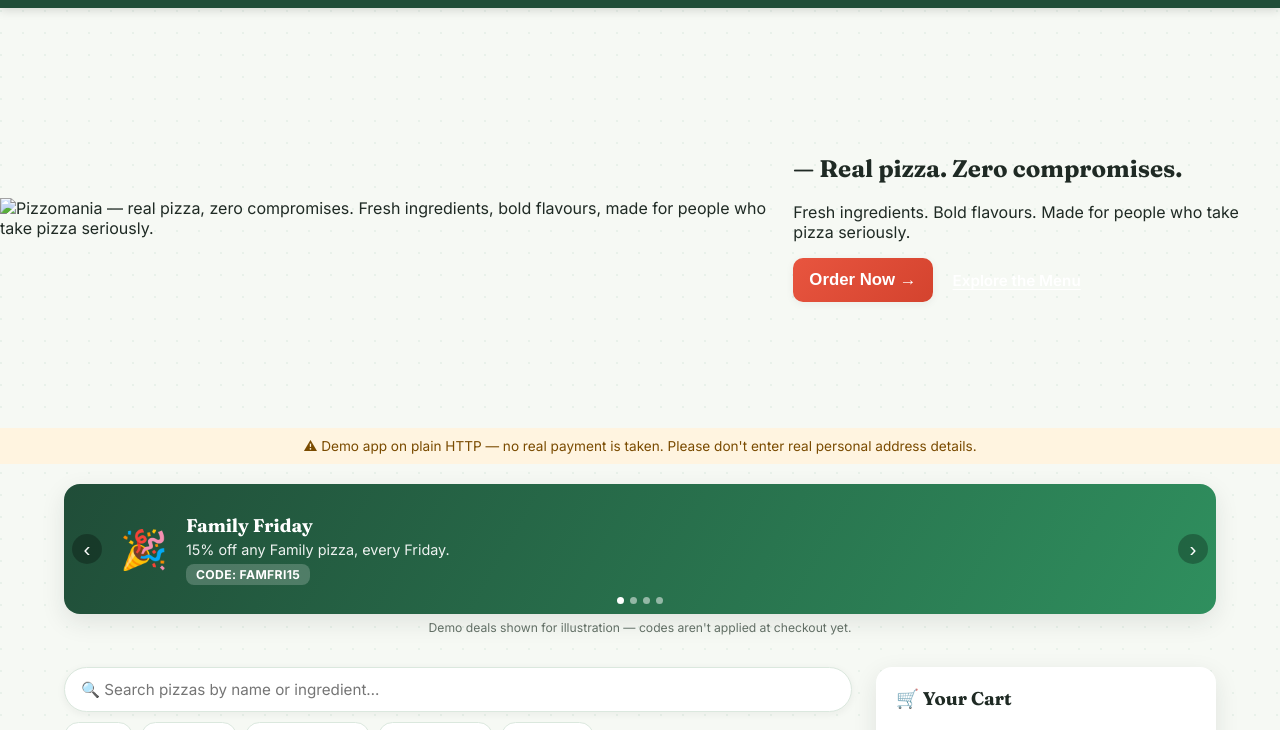
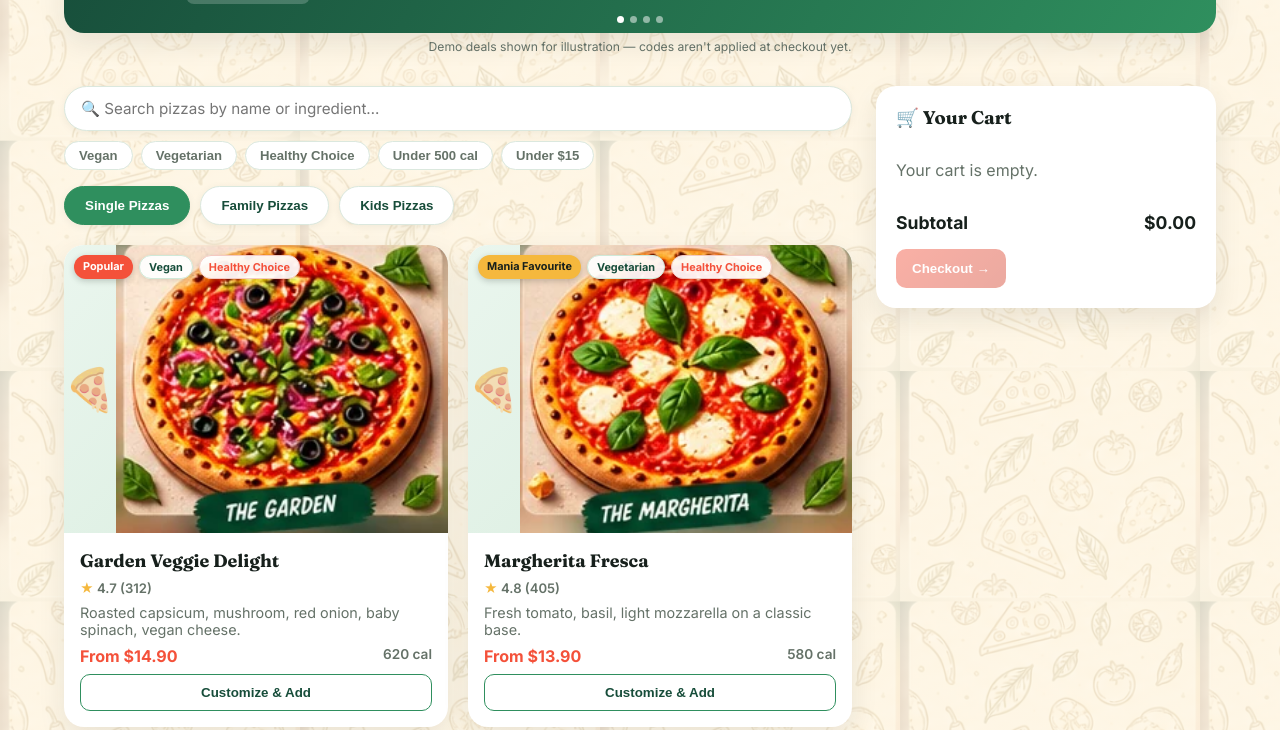
Before and after one commit to Niharmyth/pizzagent_1, a Flask app: template templates/index.html in a window 1280 px wide. Shown: the part 320-1050 px from the top of the page. Run offline with Flask 3, Linux system fonts and the light colour scheme; the template is opened without the code that fills it, so the values that code supplies are empty.

Commit message:
Rebranding

```diff
--- a/static/app.js
+++ b/static/app.js
@@ -281,6 +281,28 @@ $('#checkAddressBtn').onclick = async () => {
   }catch(e){ $('#addressStatus').textContent = `Could not check address: ${e.message}`; }
 };
 
+// Four-stage branded loading progression shown during the 10s countdown.
+const LOADING_STAGES = [
+  {img:'/static/images/loading/dough.png', text:'Preparing your dough…'},
+  {img:'/static/images/loading/sauce.png', text:'Adding the sauce…'},
+  {img:'/static/images/loading/oven.png', text:'Baking to perfection…'},
+  {img:'/static/images/loading/ready.png', text:'Almost ready!'},
+];
+function setLoadingStage(elapsedSeconds){
+  const idx = Math.min(LOADING_STAGES.length-1, Math.floor(elapsedSeconds / 2.5));
+  const img = $('#loadingStageImg');
+  if(img.dataset.stage == idx) return;
+  img.dataset.stage = idx;
+  const stage = LOADING_STAGES[idx];
+  const wrap = $('.loading-stage');
+  wrap.classList.remove('stage-fade');
+  void wrap.offsetWidth;
+  img.src = stage.img;
+  img.alt = stage.text.replace('…', '');
+  $('#loadingStageText').textContent = stage.text;
+  wrap.classList.add('stage-fade');
+}
+
 $('#placeOrderBtn').onclick = placeOrder;
 
 async function placeOrder(){
@@ -331,8 +353,10 @@ async function placeOrder(){
     $('#countdownBox').hidden = false;
     let n = 10;
     $('#countdownNum').textContent = n;
+    setLoadingStage(0);
     const timer = setInterval(() => {
       n -= 1; $('#countdownNum').textContent = Math.max(n,0);
+      setLoadingStage(10 - n);
       if(n <= 0){ clearInterval(timer); showConfirmation(result.order); }
     }, 1000);
   } else {
@@ -603,8 +627,11 @@ function handleNav(target){
   else if(target === 'account'){ openAccount(); }
 }
 
-$$('.nav-link, .bn-btn, .cart-icon-btn').forEach(el => {
-  el.addEventListener('click', () => handleNav(el.dataset.nav));
+$$('.nav-link, .bn-btn, .cart-icon-btn, .brand[data-nav]').forEach(el => {
+  el.addEventListener('click', (e) => {
+    if(el.tagName === 'A') e.preventDefault();
+    handleNav(el.dataset.nav);
+  });
 });
 
 // Delegated close handling — belt-and-braces so a popup can ALWAYS be
--- a/static/style.css
+++ b/static/style.css
@@ -1,18 +1,19 @@
 :root{
-  --green-dark:#204d38;
-  --green:#2f8f5e;
+  --green-dark:#174D3A;
+  --green:#2F8F5E;
   --green-light:#eaf6ee;
-  --tomato:#e8553f;
+  --tomato:#F4513A;
   --tomato-light:#fdeae7;
-  --orange:#ff9f43;
-  --gold:#f4b942;
-  --ink:#1f2a24;
+  --orange:#FF9F43;
+  --gold:#F5B83D;
+  --cream:#FFF7E8;
+  --ink:#17201C;
   --muted:#657268;
   --card:#ffffff;
-  --radius:16px;
-  --shadow-sm:0 2px 8px rgba(31,42,36,0.06);
-  --shadow:0 8px 24px rgba(31,42,36,0.10);
-  --shadow-lg:0 16px 40px rgba(31,42,36,0.16);
+  --radius:20px;
+  --shadow-sm:0 2px 8px rgba(23,32,28,0.06);
+  --shadow:0 10px 28px rgba(23,32,28,0.09);
+  --shadow-lg:0 20px 46px rgba(23,32,28,0.18);
   --font-size-base:16px;
   --font-head:'Fraunces', Georgia, serif;
   --font-body:'Inter', 'Segoe UI', system-ui, -apple-system, sans-serif;
@@ -23,12 +24,23 @@
 [hidden]{ display:none !important; }
 html.large-text{ --font-size-base:19px; }
 
+/* Visually hidden but still available to screen readers / SEO — used for
+   the hero heading, since the hero banner image already carries the
+   headline visually. */
+.sr-only{
+  position:absolute; width:1px; height:1px; padding:0; margin:-1px;
+  overflow:hidden; clip:rect(0,0,0,0); white-space:nowrap; border:0;
+}
+
 body{
   margin:0;
   font-family:var(--font-body);
-  background:
-    radial-gradient(circle at 1px 1px, rgba(47,143,94,0.07) 1.5px, transparent 0) 0 0/22px 22px,
-    #f6f9f4;
+  background-color:var(--cream);
+  background-image:
+    linear-gradient(rgba(255,247,232,.74), rgba(255,247,232,.74)),
+    url("/static/images/background-pattern.png");
+  background-repeat:repeat;
+  background-size:auto, 300px;
   color:var(--ink);
   font-size:var(--font-size-base);
   padding-bottom:40px;
@@ -77,26 +91,24 @@ h1, h2, h3{ font-family:var(--font-head); }
   .toolbar .toggle-btn{ padding:6px 9px; font-size:.78em; }
 }
 
-/* ---------- hero ---------- */
-.hero{
-  background-size:cover; background-position:center; position:relative;
-  min-height:420px; display:flex; align-items:center;
+/* ---------- hero ----------
+   hero.webp is a finished, self-contained banner (logo, headline, stats
+   and a visual CTA are already composited into the artwork), so it is
+   rendered as a plain full-width image rather than a CSS background with
+   HTML text stacked on top of it — that would duplicate the headline and
+   put clutter over the pizza. A slim brand-green bar below the image
+   carries the *real*, keyboard-focusable CTA buttons, and an sr-only
+   heading/paragraph give the same copy to screen readers & SEO. */
+.hero{ background:var(--green-dark); }
+.hero-media{ width:100%; line-height:0; background:var(--green-dark); }
+.hero-img{ display:block; width:100%; height:auto; max-height:460px; object-fit:cover; margin:0 auto; }
+.hero-cta-bar{
+  background:var(--green-dark); padding:18px 24px 22px; display:flex; justify-content:center;
+  border-top:1px solid rgba(255,255,255,.08);
 }
-.hero-overlay{
-  width:100%; min-height:420px; display:flex; align-items:center;
-  background:linear-gradient(100deg, rgba(16,32,22,.92) 0%, rgba(16,32,22,.78) 42%, rgba(16,32,22,.35) 75%, rgba(16,32,22,.15) 100%);
-  padding:40px 24px;
-}
-.hero-content{ max-width:640px; margin:0 auto; width:100%; color:#fff; padding-left:8px; }
-.hero-eyebrow{
-  display:inline-block; background:rgba(255,255,255,.14); border:1px solid rgba(255,255,255,.3);
-  padding:6px 14px; border-radius:20px; font-size:.78em; letter-spacing:.03em; margin-bottom:16px;
-}
-.hero-content h1{ margin:0 0 14px; font-size:2.6em; line-height:1.08; font-weight:700; }
-.hero-tagline{ margin:0 0 26px; font-size:1.12em; line-height:1.5; opacity:.92; max-width:520px; }
-.hero-actions{ display:flex; align-items:center; gap:20px; flex-wrap:wrap; }
-.hero-cta{ font-size:1.05em; padding:14px 26px; box-shadow:var(--shadow-lg); }
-.hero-secondary{ color:#fff; text-decoration:underline; text-underline-offset:3px; font-weight:600; font-size:.95em; }
+.hero-actions{ display:flex; align-items:center; gap:22px; flex-wrap:wrap; justify-content:center; }
+.hero-cta{ font-size:1.05em; padding:14px 28px; box-shadow:var(--shadow-lg); }
+.hero-secondary{ color:#fff; text-decoration:underline; text-underline-offset:3px; font-weight:700; font-size:.95em; letter-spacing:.02em; }
 
 .disclaimer{ background:#fff4e0; color:#7a4b00; padding:10px 20px; font-size:.85em; text-align:center; }
 
@@ -142,7 +155,8 @@ main.layout{ display:grid; grid-template-columns:1fr 340px; gap:24px; padding:32
   background:linear-gradient(135deg, var(--green-light), #d7ecdd);
   display:flex; align-items:center; justify-content:center;
 }
-.pizza-photo img{ width:100%; height:100%; object-fit:cover; display:block; }
+.pizza-photo img{ width:100%; height:100%; object-fit:cover; display:block; transition:transform .35s ease; }
+.pizza-card:hover .pizza-photo img{ transform:scale(1.06); }
 .pizza-photo .photo-fallback{ font-size:2.6em; opacity:.55; }
 .pizza-photo .photo-badges{
   position:absolute; top:10px; left:10px; display:flex; gap:6px; flex-wrap:wrap; max-width:calc(100% - 20px);
@@ -157,11 +171,14 @@ main.layout{ display:grid; grid-template-columns:1fr 340px; gap:24px; padding:32
   border-radius:12px; font-weight:700; border:1px solid #cfe9d8; box-shadow:0 1px 4px rgba(0,0,0,.12);
 }
 .badge.tomato{ color:var(--tomato); border-color:#f4c9c1; background:rgba(255,255,255,.92); }
+.badge.featured{ border:none; box-shadow:0 2px 6px rgba(23,32,28,.22); }
+.badge.featured.mania{ background:var(--gold); color:var(--ink); }
+.badge.featured.popular{ background:var(--tomato); color:#fff; }
 .pizza-desc{ margin:0; color:var(--muted); font-size:.9em; flex-grow:1; }
 .pizza-rating{ font-size:.82em; color:var(--muted); font-weight:600; }
 .pizza-rating .stars{ color:var(--gold); }
 .pizza-meta{ display:flex; justify-content:space-between; font-size:.85em; color:var(--muted); font-weight:600; }
-.pizza-meta .price{ color:var(--tomato); font-size:1.05em; }
+.pizza-meta .price{ color:var(--tomato); font-size:1.18em; font-weight:800; }
 .store-rating{ font-size:.8em; color:var(--gold); font-weight:700; }
 .store-rating span{ color:var(--muted); font-weight:600; }
 
@@ -328,6 +351,12 @@ html.simple-mode .trace-details{ display:none; }
   opacity:0; visibility:hidden; transition:opacity .4s ease;
 }
 .deal-slide.active{ opacity:1; visibility:visible; }
+.deal-slide.has-photo{
+  background-image:
+    linear-gradient(100deg, rgba(23,77,58,.90) 0%, rgba(23,77,58,.55) 45%, rgba(23,77,58,.15) 100%),
+    var(--deal-photo);
+  background-size:cover; background-position:right center;
+}
 .deal-icon{ font-size:2.4em; line-height:1; flex-shrink:0; }
 .deal-text h3{ margin:0 0 4px; font-family:var(--font-head); font-size:1.15em; }
 .deal-text p{ margin:0; opacity:.92; font-size:.9em; }
```
Also changed, not shown: other parts of static/style.css (+21 -5 lines), static/images/app-icon.png (added), static/images/background-pattern.png (added), static/images/hero.webp (added), static/images/loading/dough.png (added), static/images/loading/oven.png (added), static/images/loading/ready.png (added), static/images/loading/sauce.png (added), static/images/logo.png (added), static/images/mania-deal.webp (added), static/images/pizzas/bbq.webp (added), static/images/pizzas/fungi.webp (added), static/images/pizzas/garden.webp (added), static/images/pizzas/inferno.webp (added), 2 more files.
